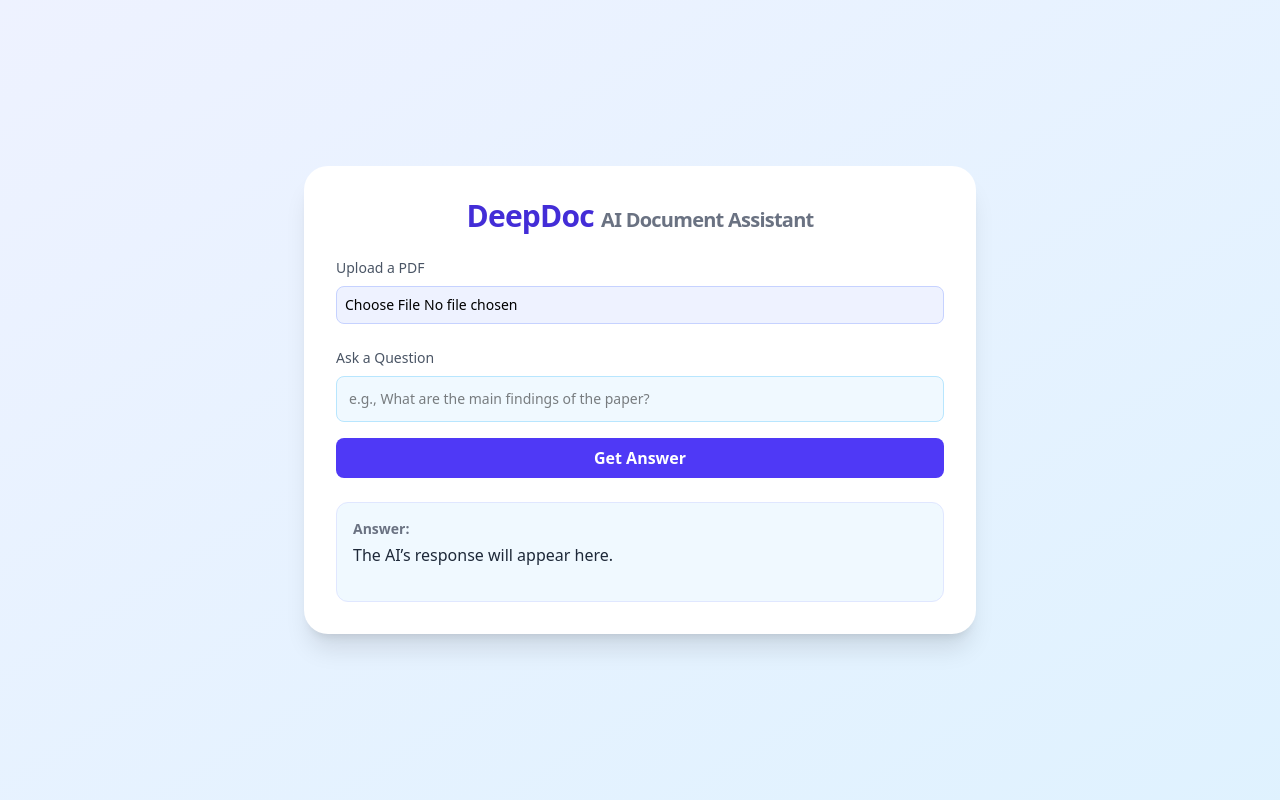
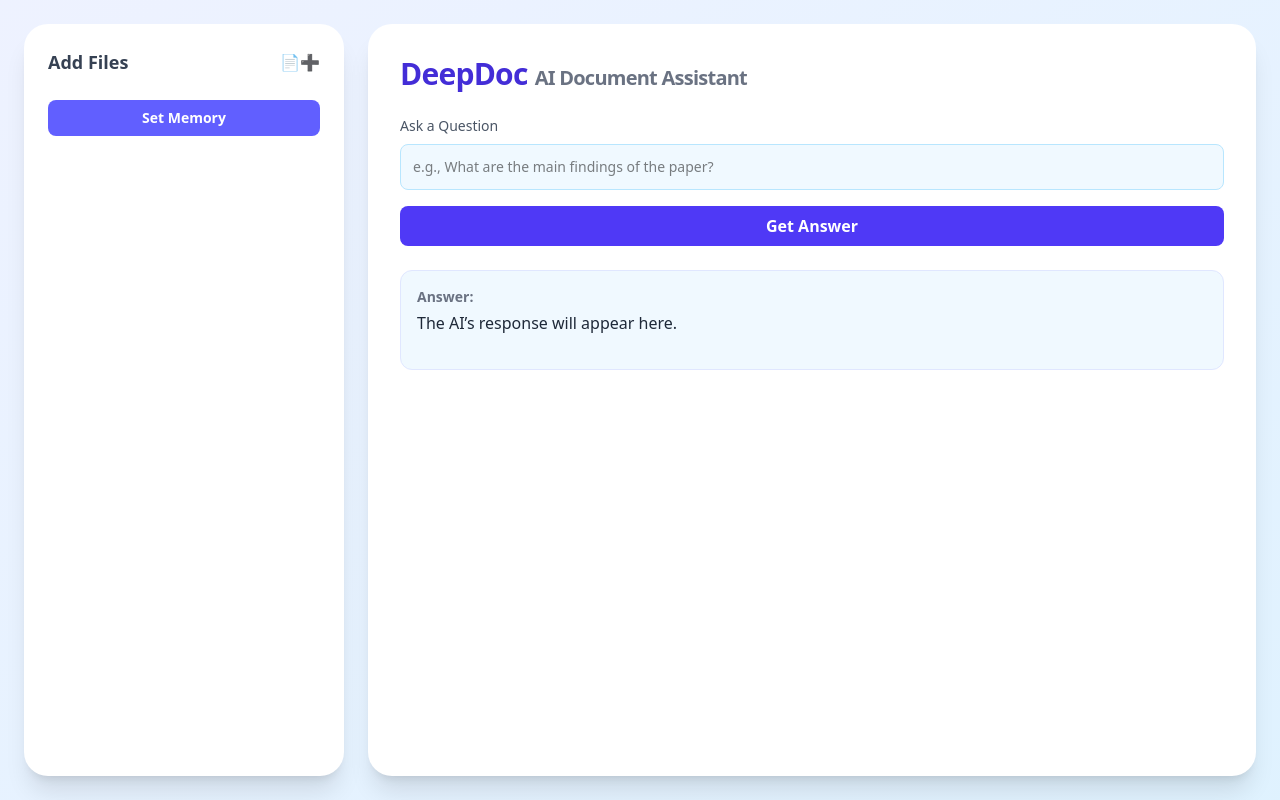
Before and after one commit to jeet-parikh/DeepDoc, a React (Vite) app in the folder frontend/: page / in a window 1280 px wide. Built offline with nearby package versions, Linux system fonts and the light colour scheme.

Commit message:
two-panel, with multi-doc upload

```diff
--- a/frontend/src/App.jsx
+++ b/frontend/src/App.jsx
@@ -1,26 +1,26 @@
 import { useState } from "react";
 
 export default function App() {
-  const [fileName, setFileName] = useState("");
+  const [fileNames, setFileNames] = useState([]);
+  const [selectedFiles, setSelectedFiles] = useState([]);
   const [question, setQuestion] = useState("");
   const [answer, setAnswer] = useState("");
   const [loading, setLoading] = useState(false);
   const [uploading, setUploading] = useState(false);
   const [uploadFailed, setUploadFailed] = useState(false);
 
-  const handleFileUpload = async (e) => {
-    setFileName("")
+  const handleFileUpload = async () => {
+    setFileNames([])
     setUploadFailed(false)
     setUploading(true);
 
-    const file = e.target.files[0];
-    if (!file) {
+    if (selectedFiles.length === 0) {
       setUploading(false);
       return;
     }
 
     const formData = new FormData();
-    formData.append("file", file);
+    selectedFiles.forEach((file) => formData.append("files", file));
 
     try {
       const res = await fetch("http://127.0.0.1:8000/upload", {
@@ -30,7 +30,7 @@
       if (res.ok) {
         setUploading(false);
         setUploadFailed(false);
-        setFileName(file.name);
+        setFileNames(selectedFiles.map(f => f.name));
       } else {
         setUploading(false);
         setUploadFailed(true);
@@ -45,7 +45,7 @@
     e.preventDefault();
 
     if (!question.trim()) return;
-    if (!fileName) return;
+    if (fileNames.length === 0) return;
 
     setLoading(true);
     const res = await fetch("http://127.0.0.1:8000/ask", {
@@ -60,44 +60,55 @@
   };
 
   return (
-    <div className="min-h-screen bg-gradient-to-br from-indigo-50 to-sky-100 flex items-center justify-center p-6 font-sans">
-      <div className="w-full max-w-2xl bg-white shadow-xl rounded-3xl p-8 space-y-6">
-        <h1 className="text-3xl font-extrabold text-center text-indigo-700 tracking-tight">
-          DeepDoc{" "}
-          <span className="text-gray-500 text-xl">AI Document Assistant</span>
+    <div className="min-h-screen bg-gradient-to-br from-indigo-50 to-sky-100 flex p-6 font-sans">
+      {/* Left Panel */}
+      <div className="w-1/3 max-w-xs bg-white shadow-xl rounded-3xl p-6 space-y-4 mr-6">
+        <div>
+          <div className="flex justify-between items-center mb-2">
+            <h2 className="text-lg font-bold text-gray-700">Add Files</h2>
+            <label htmlFor="file-upload" className="cursor-pointer">
+              📄➕
+            </label>
+            <input
+              id="file-upload"
+              type="file"
+              multiple
+              className="hidden"
+              onChange={(e) => setSelectedFiles(selectedFiles.concat(Array.from(e.target.files)))}
+            />
+          </div>
+
+          <div className="space-y-2">
+            {selectedFiles.map((file, index) => (
+              <div key={index} className="border rounded-lg p-2 text-sm bg-indigo-50">
+                <div className="font-semibold text-gray-800">{file.name}</div>
+                <div className="text-gray-600">
+                  {uploading ? "Uploading..." : uploadFailed ? "Error uploading" : fileNames.includes(file.name) ? "Successfully uploaded" : "Ready"}
+                </div>
+              </div>
+            ))}
+          </div>
+
+          <button
+            type="button"
+            onClick={handleFileUpload}
+            className="w-full bg-indigo-500 hover:bg-indigo-600 text-white text-sm font-semibold py-2 px-4 rounded-lg transition mt-4"
+            disabled={uploading || selectedFiles.length === 0}
+          >
+            {uploading ? "Uploading..." : "Set Memory"}
+          </button>
+        </div>
+      </div>
+
+      {/* Right Panel */}
+      <div className="flex-1 bg-white shadow-xl rounded-3xl p-8 space-y-6">
+        <h1 className="text-3xl font-extrabold text-indigo-700 tracking-tight">
+          DeepDoc <span className="text-gray-500 text-xl">AI Document Assistant</span>
         </h1>
-
-        <div>
-          <label className="block mb-2 text-sm font-medium text-gray-600">
-            Upload a PDF
-          </label>
-          <input
-            type="file"
-            onChange={handleFileUpload}
-            className="w-full p-2 border border-indigo-200 bg-indigo-50 rounded-lg text-sm hover:cursor-pointer"
-          />
-          {fileName && (
-            <p className="mt-2 text-sm text-emerald-600 font-medium">
-              Uploaded: {fileName}
-            </p>
-          )}
-          {uploadFailed && (
-            <p className="mt-2 text-sm text-red-600 font-medium">
-              Error uploading file
-            </p>
-          )}
-          {uploading && (
-            <p className="mt-2 text-sm text-blue-600 font-medium">
-              Uploading...
-            </p>
-          )}
-        </div>
 
         <form onSubmit={handleSubmit} className="space-y-4">
           <div>
-            <label className="block mb-2 text-sm font-medium text-gray-600">
-              Ask a Question
-            </label>
+            <label className="block mb-2 text-sm font-medium text-gray-600">Ask a Question</label>
             <input
               type="text"
               value={question}
@@ -108,7 +119,7 @@
           </div>
           <button
             type="submit"
-            className="w-full bg-indigo-600 hover:cursor-pointer hover:bg-indigo-700 text-white font-semibold py-2 px-4 rounded-lg transition"
+            className="w-full bg-indigo-600 hover:bg-indigo-700 text-white font-semibold py-2 px-4 rounded-lg transition"
             disabled={loading}
           >
             {loading ? "Thinking..." : "Get Answer"}
```
Also changed, not shown: 1 other file (tests, documents, lock files or other folders).
